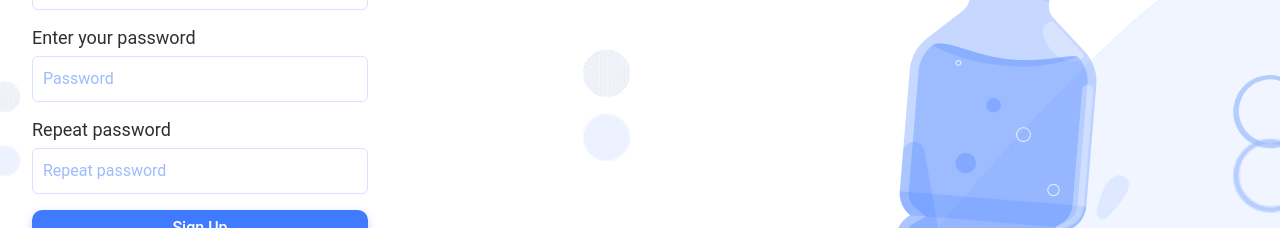
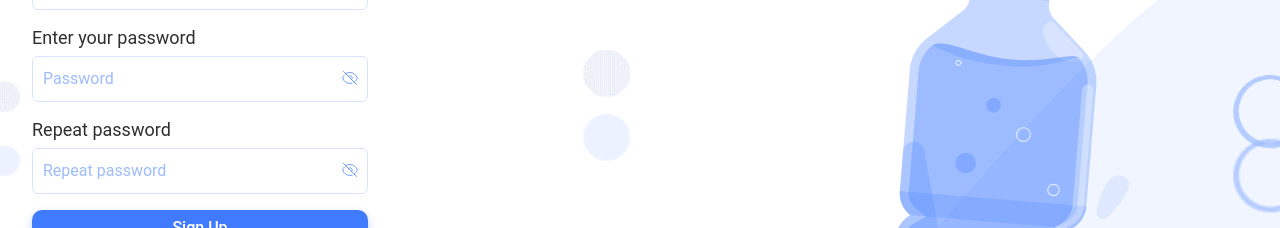
Before and after one commit to AnastasiiaKrtsk/waterbot-app, a React (Vite) app: page /signup in a window 1280 px wide. Shown: the part 310-538 px from the top of the page. Built offline with nearby package versions, Linux system fonts and the light colour scheme; no server answers.

Commit message:
added eye in input

```diff
--- a/src/App.jsx
+++ b/src/App.jsx
@@ -20,6 +20,10 @@ const App = () => {
     dispatch(userCurrentThunk());
   }, [dispatch]);
 
+  useEffect(() => {
+    fetch("https://backend-water-tracker.onrender.com/api-docs/");
+  }, []);
+
   return (
     <>
       <Routes>
--- a/src/pages/SignInPage/SignInPage.jsx
+++ b/src/pages/SignInPage/SignInPage.jsx
@@ -1,13 +1,16 @@
 import { useForm } from "react-hook-form";
 import { yupResolver } from "@hookform/resolvers/yup";
+import { useState } from "react";
 import { useDispatch } from "react-redux";
 import { signInThunk } from "../../redux/thunks";
 import { signInSchema } from "../../helpers/validation";
+import sprite from "../../images/svg+logo/sprite.svg";
 import {
   Bg,
   Bootle,
   Btn,
   Error,
+  EyeSvg,
   Form,
   Input,
   Label,
@@ -18,7 +21,6 @@ import {
 } from "./SignInPage.styled";
 
 const SignInPage = () => {
-  const dispatch = useDispatch();
   const {
     register,
     handleSubmit,
@@ -28,11 +30,20 @@ const SignInPage = () => {
     mode: "onTouched",
     resolver: yupResolver(signInSchema),
   });
+  const dispatch = useDispatch();
+  const [showPassword, setShowPassword] = useState(false);
 
   const onSubmit = (data, e) => {
     e.preventDefault();
     dispatch(signInThunk(data));
     reset();
+  };
+
+  const togglePasswordVisibility = (inputId) => {
+    setShowPassword((prevPasswords) => ({
+      ...prevPasswords,
+      [inputId]: !prevPasswords[inputId],
+    }));
   };
 
   return (
@@ -54,11 +65,22 @@ const SignInPage = () => {
             <WrapperInput>
               <Label>Enter your password</Label>
               <Input
-                type="password"
+                type={showPassword["password"] ? "text" : "password"}
                 placeholder="Password"
                 {...register("password")}
                 errors={!!errors.password}
               />
+              <div onClick={() => togglePasswordVisibility("password")}>
+                {showPassword["password"] ? (
+                  <EyeSvg width="16" height="16">
+                    <use href={`${sprite}#vision`} />
+                  </EyeSvg>
+                ) : (
+                  <EyeSvg width="16" height="16">
+                    <use href={`${sprite}#vision-crossed`} />
+                  </EyeSvg>
+                )}
+              </div>
               <Error>{errors.password?.message}</Error>
             </WrapperInput>
             <Btn type="submit">Sign In</Btn>
--- a/src/pages/SignInPage/SignInPage.styled.js
+++ b/src/pages/SignInPage/SignInPage.styled.js
@@ -135,6 +135,15 @@ export const Input = styled.input`
   }
 `;
 
+export const EyeSvg = styled.svg`
+  position: absolute;
+  right: 10px;
+  top: 58%;
+  width: 16px;
+  height: 16px;
+  cursor: pointer;
+`;
+
 export const Error = styled.p`
   position: absolute;
   top: 76px;
--- a/src/pages/SignUpPage/SignUpPage.jsx
+++ b/src/pages/SignUpPage/SignUpPage.jsx
@@ -4,11 +4,13 @@ import { useDispatch } from "react-redux";
 import { signInThunk, signUpThunk } from "../../redux/thunks";
 import { toast } from "react-toastify";
 import { signUpSchema } from "../../helpers/validation";
+import sprite from "../../images/svg+logo/sprite.svg";
 import {
   Bg,
   Bootle,
   Btn,
   Error,
+  EyeSvg,
   Form,
   Input,
   Label,
@@ -17,6 +19,7 @@ import {
   WrapperForm,
   WrapperInput,
 } from "./SignUpPage.styled";
+import { useState } from "react";
 
 const SignUpPage = () => {
   const {
@@ -29,6 +32,7 @@ const SignUpPage = () => {
     resolver: yupResolver(signUpSchema),
   });
   const dispatch = useDispatch();
+  const [showPassword, setShowPassword] = useState(false);
 
   const onSubmit = async ({ username, email, password }, e) => {
     e.preventDefault();
@@ -43,6 +47,13 @@ const SignUpPage = () => {
     } catch (error) {
       toast.error(error.message);
     }
+  };
+
+  const togglePasswordVisibility = (inputId) => {
+    setShowPassword((prevPasswords) => ({
+      ...prevPasswords,
+      [inputId]: !prevPasswords[inputId],
+    }));
   };
 
   return (
@@ -74,21 +85,43 @@ const SignUpPage = () => {
             <WrapperInput>
               <Label>Enter your password</Label>
               <Input
-                type="password"
+                type={showPassword["password"] ? "text" : "password"}
                 placeholder="Password"
                 {...register("password")}
                 errors={!!errors.password}
               />
+              <div onClick={() => togglePasswordVisibility("password")}>
+                {showPassword["password"] ? (
+                  <EyeSvg width="16" height="16">
+                    <use href={`${sprite}#vision`} />
+                  </EyeSvg>
+                ) : (
+                  <EyeSvg width="16" height="16">
+                    <use href={`${sprite}#vision-crossed`} />
+                  </EyeSvg>
+                )}
+              </div>
               <Error>{errors.password?.message}</Error>
             </WrapperInput>
             <WrapperInput>
               <Label>Repeat password</Label>
               <Input
-                type="password"
+                type={showPassword["passwordRepeat"] ? "text" : "password"}
                 placeholder="Repeat password"
                 {...register("passwordRepeat")}
                 errors={!!errors.passwordRepeat}
               />
+              <div onClick={() => togglePasswordVisibility("passwordRepeat")}>
+                {showPassword["passwordRepeat"] ? (
+                  <EyeSvg width="16" height="16">
+                    <use href={`${sprite}#vision`} />
+                  </EyeSvg>
+                ) : (
+                  <EyeSvg width="16" height="16">
+                    <use href={`${sprite}#vision-crossed`} />
+                  </EyeSvg>
+                )}
+              </div>
               <Error>{errors.passwordRepeat?.message}</Error>
             </WrapperInput>
             <Btn type="submit">Sign Up</Btn>
--- a/src/pages/SignUpPage/SignUpPage.styled.js
+++ b/src/pages/SignUpPage/SignUpPage.styled.js
@@ -135,6 +135,15 @@ export const Input = styled.input`
   }
 `;
 
+export const EyeSvg = styled.svg`
+  position: absolute;
+  right: 10px;
+  top: 58%;
+  width: 16px;
+  height: 16px;
+  cursor: pointer;
+`;
+
 export const Error = styled.p`
   position: absolute;
   top: 76px;
```
Also changed, not shown: src/images/svg+logo/sprite.svg.
